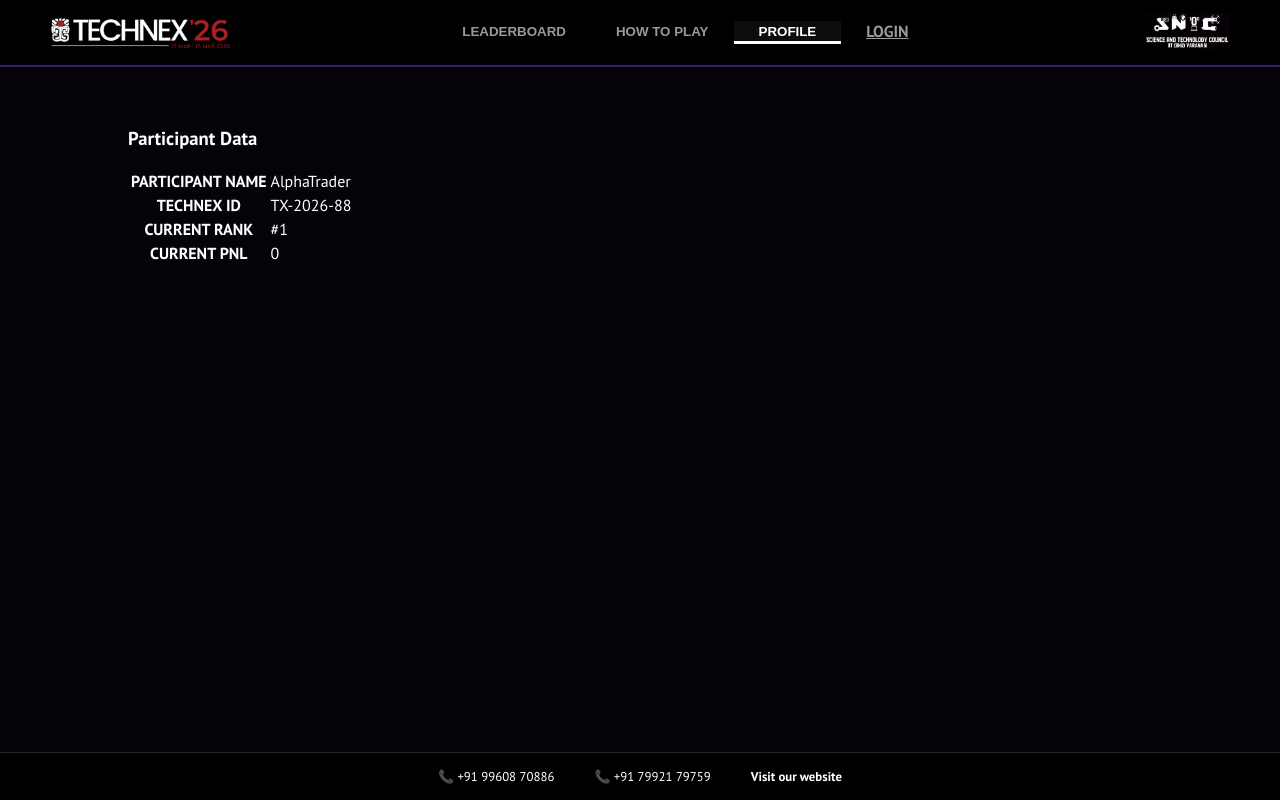
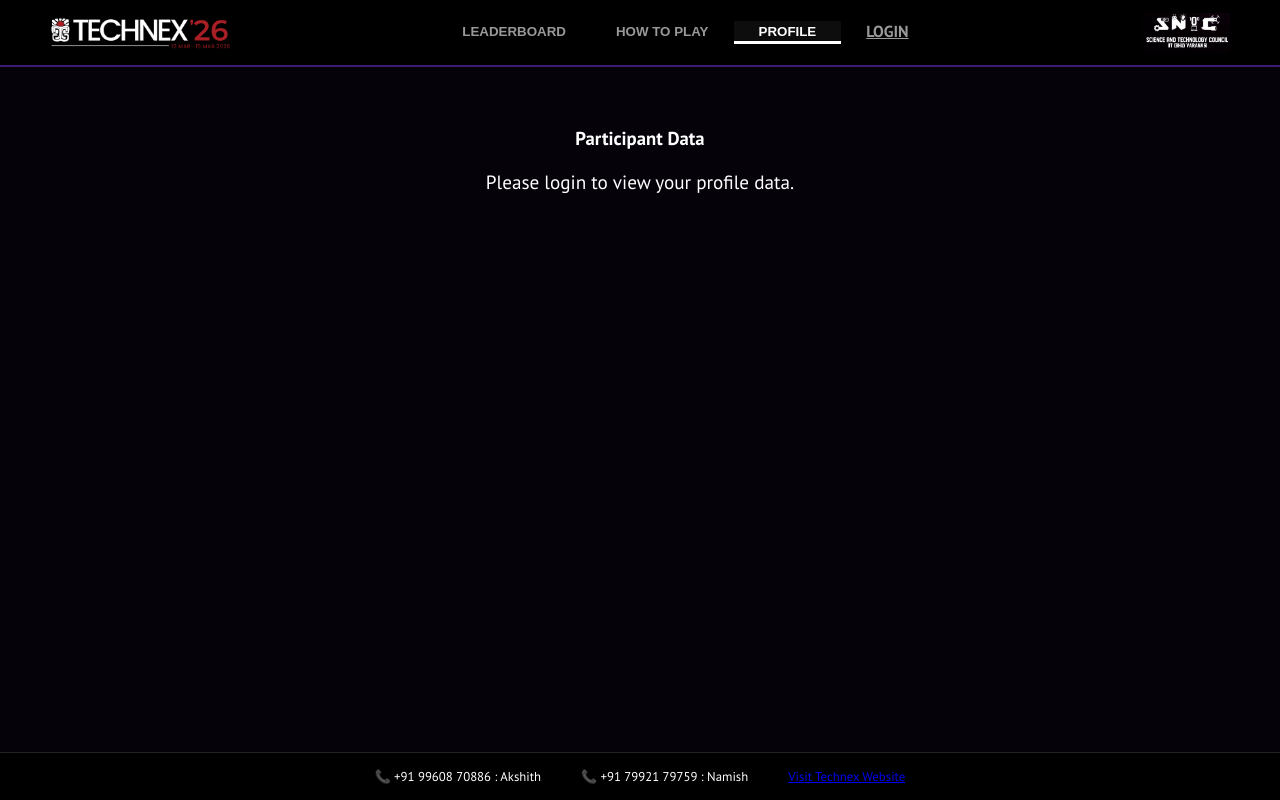
Before and after one commit to SuperShortPenguin/marketsmith, a Django app: page / in a window 1280 px wide, after a click on "PROFILE". Run offline with Django 5.2, Linux system fonts and the light colour scheme.

Commit message:
Enhance lobby page with logout functionality and styles
Refactor lobby HTML structure, add logout overlay and styles, and improve profile data display.

```diff
--- a/templates/lobby/lobby.html
+++ b/templates/lobby/lobby.html
@@ -1,49 +1,4 @@
-{% comment %} <!DOCTYPE html>
-<html>
-<head>
-    <title>Lobby</title>
-</head>
-<body>
-
-    <h1>Welcome to MarketSmith</h1>
-
-    {% if user.is_authenticated %}
-
-        <p>Hello, {{ user.username }}</p>
-
-        <form action="{% url 'matchmaking' %}" method="POST">
-            {% csrf_token %}
-            <button type="submit">Play</button>
-        </form>
-
-        <form method="post" action="{% url 'logout' %}">
-        {% csrf_token %}
-        <button type="submit">Logout</button>
-        </form>
-
-
-        {% if user.is_authenticated %}
-        <h3>Total Net PnL: {{ total_pnl }}</h3>
-        {% endif %}
-
-
-    {% else %}
-
-        <a href="{% url 'login' %}">
-            <button type="button">Login</button>
-        </a>
-
-        <a href="{% url 'register' %}">
-            <button type="button">Register</button>
-        </a>
-
-    {% endif %}
-
-</body>
-</html> {% endcomment %}
-
 {% load static %}
-
 <!DOCTYPE html>
 <html lang="en">
 <head>
@@ -52,6 +7,100 @@
     <title>Lobby | MARKETSMITH</title>
     <link href="https://fonts.googleapis.com/css2?family=Lora:wght@700&family=PT+Sans:wght@400;700&display=swap" rel="stylesheet">
     <link rel="stylesheet" href="{% static 'style.css' %}">
+    <style>
+    /* Logout Pop-up Styles */
+    #logout-overlay {
+        display: none; /* Hidden by default */
+        position: fixed;
+        top: 0;
+        left: 0;
+        width: 100%;
+        height: 100%;
+        background-color: rgba(13, 6, 20, 0.95); /* Deep dark purple blur */
+        z-index: 9999; /* Stays on top of everything */
+        flex-direction: column;
+        align-items: center;
+        justify-content: center;
+    }
+
+    .logout-text {
+        color: #fce34d; /* Technex Gold */
+        font-family: 'Lora', serif;
+        font-size: 2rem;
+        font-weight: bold;
+        letter-spacing: 2px;
+        animation: pulse 1.5s infinite;
+    }
+
+    .spinner {
+        border: 4px solid rgba(255, 255, 255, 0.1);
+        border-top: 4px solid #fce34d;
+        border-radius: 50%;
+        width: 50px;
+        height: 50px;
+        animation: spin 1s linear infinite;
+        margin-bottom: 20px;
+    }
+
+    @keyframes spin { 0% { transform: rotate(0deg); } 100% { transform: rotate(360deg); } }
+    @keyframes pulse { 0% { opacity: 1; } 50% { opacity: 0.7; } 100% { opacity: 1; } }
+</style>
+
+<script>
+    function handleLogout(event) {
+        // 1. Stop the form from submitting instantly
+        event.preventDefault();
+
+        // 2. Show the fancy pop-up overlay
+        document.getElementById('logout-overlay').style.display = 'flex';
+
+        // 3. Wait exactly 2 seconds (2000 milliseconds), then submit to backend
+        setTimeout(function() {
+            document.getElementById('logout-form').submit();
+        }, 2000);
+    }
+</script>
+    <style>
+    /* Upgraded Profile Table Styling */
+    .profile-table-fixed {
+        width: 100%;
+        max-width: 600px;
+        margin: 40px auto;
+        border-collapse: collapse;
+        background-color: #1a0f2e; /* Matches your dark panel aesthetic */
+        border-radius: 8px;
+        box-shadow: 0 10px 30px rgba(0, 0, 0, 0.5);
+        overflow: hidden;
+    }
+
+    .profile-table-fixed th,
+    .profile-table-fixed td {
+        padding: 25px 30px; /* Large spacing */
+        text-align: left;
+        border-bottom: 2px solid #3d2b56;
+        font-size: 1.3rem; /* Much larger font */
+    }
+
+    .profile-table-fixed th {
+        color: #fce34d; /* Technex Gold */
+        font-weight: 800; /* Extra bold headers */
+        width: 45%;
+        letter-spacing: 1px;
+    }
+
+    .profile-table-fixed td {
+        color: #ffffff;
+        font-weight: 700; /* Bold values */
+        font-family: monospace; /* Gives it a data/tech feel */
+        font-size: 1.4rem;
+    }
+
+    /* Remove border from the last row */
+    .profile-table-fixed tr:last-child th,
+    .profile-table-fixed tr:last-child td {
+        border-bottom: none;
+    }
+</style>
 </head>
 <body class="lobby-page-bg">
     <header class="cf-header">
@@ -65,7 +114,7 @@
                 {% if not user.is_authenticated %}
     <a href="{% url 'login' %}" class="tab-link login-link">LOGIN</a>
 {% else %}
-                    <form method="post" action="{% url 'logout' %}" style="display:inline;">
+    <form id="logout-form" method="post" action="{% url 'logout' %}" style="display:inline;" onsubmit="handleLogout(event)">
         {% csrf_token %}
         <button type="submit" class="tab-link">LOGOUT</button>
     </form>
@@ -74,12 +123,14 @@
             <img src="{% static 'logo2.png' %}" alt="SNC" class="header-logo">
         </div>
     </header>
-
+<div id="logout-overlay">
+    <div class="spinner"></div>
+    <div class="logout-text">Logging you out...</div>
+</div>
     <main class="dashboard-content">
         <section id="leaderboard" class="tab-pane active">
             <div class="view-header">
                 <h3>Live Market Rankings</h3>
-                <!-- <span id="lobby-status" class="live-indicator">CONNECTING...</span> -->
                 <form method="POST" action="{% url 'matchmaking' %}">
                     {% csrf_token %}
                     <button type="submit" class="join-btn">
@@ -89,9 +140,27 @@
             </div>
             <table class="market-table">
                 <thead>
-                    <tr><th>RANK</th><th>PARTICIPANT</th><th>PNL</th></tr>
+                    <tr>
+                        <th>RANK</th>
+                        <th>PARTICIPANT</th>
+                        <th>TOTAL PNL</th>
+                    </tr>
                 </thead>
-                <tbody id="leaderboard-body"></tbody>
+                <tbody id="leaderboard-body">
+                    {% if leaderboard %}
+                        {% for player in leaderboard %}
+                            <tr>
+                                <td>#{{ forloop.counter }}</td>
+                                <td>{{ player.user__username }}</td>
+                                <td>{{ player.total_pnl }}</td>
+                            </tr>
+                        {% endfor %}
+                    {% else %}
+                        <tr>
+                            <td colspan="3" style="text-align:center;">Login to see leaderboard...</td>
+                        </tr>
+                    {% endif %}
+                </tbody>
             </table>
             <div id="action-zone"></div>
         </section>
@@ -116,7 +185,6 @@
                     <li>One question appears on the dashboard at the start of every turn.</li>
                     <li>The correct answer corresponds to the digit for that turn.</li>
                     <li>Players must keep answers to themselves.</li>
-                    <li>Answers must be kept with the player only.</li>
                 </ul>
                 <h4>Assets & Ownership</h4>
                 <ul>
@@ -150,25 +218,50 @@
         </section>
 
         <section id="profile" class="tab-pane">
-            <div class="view-header"><h3>Participant Data</h3></div>
+    <div class="view-header">
+        <h3 style="text-align: center; width: 100%;">Participant Data</h3>
+    </div>
+
+    {% if user.is_authenticated %}
         <table class="profile-table-fixed">
-                <tr><th>PARTICIPANT NAME</th><td>AlphaTrader</td></tr>
-                <tr><th>TECHNEX ID</th><td>TX-2026-88</td></tr>
-                <tr><th>CURRENT RANK</th><td>#1</td></tr>
-                <tr><th>CURRENT PNL</th><td id="profile-pnl">0</td></tr>
+            <tr>
+                <th>PARTICIPANT NAME</th>
+                <td>{{ user.username }}</td>
+            </tr>
+            <!-- <tr>
+                <th>TECHNEX ID</th>
+                <td>
+                    {% if user.profile.techhnex_id %}
+                        {{ user.profile.techhnex_id }}
+                    {% else %}
+                        Not Provided
+                    {% endif %}
+                </td>
+            </tr> -->
+            <tr>
+                <th>CURRENT PNL</th>
+                <td id="profile-pnl" style="color: {% if total_pnl > 0 %}#4caf50{% elif total_pnl < 0 %}#f44336{% else %}#ffffff{% endif %};">
+                    {{ total_pnl }}
+                </td>
+            </tr>
         </table>
+    {% else %}
+        <p style="text-align: center; font-size: 1.2rem; color: #fff;">Please login to view your profile data.</p>
+    {% endif %}
 </section>
     </main>
 
     <footer class="single-line-footer">
-        <span class="foot-txt">📞 +91 99608 70886</span>
-        <span class="foot-txt">📞 +91 79921 79759</span>
-        <a href="https://www.technex.in/" target="_blank" class="foot-link">Visit our website</a>
+        <span class="footer-item">📞 +91 99608 70886 : Akshith</span>
+            <span class="footer-item">📞 +91 79921 79759 : Namish</span>
+            <a href="https://www.technex.in/" target="_blank" class="footer-link">
+                Visit Technex Website
+            </a>
     </footer>
 
     <script>
-        const gameId = "{{ game_id }}";
-        const currentUserName = "{{ request.user.username }}";
+        const gameId = "{{ game_id|default:'' }}";
+        const currentUserName = "{{ request.user.username|default:'' }}";
     </script>
     <script src="{% static 'script.js' %}"></script>
     <script>window.onload = initLobby;</script>
```
Lines whose indentation alone changed are shown as unchanged.
